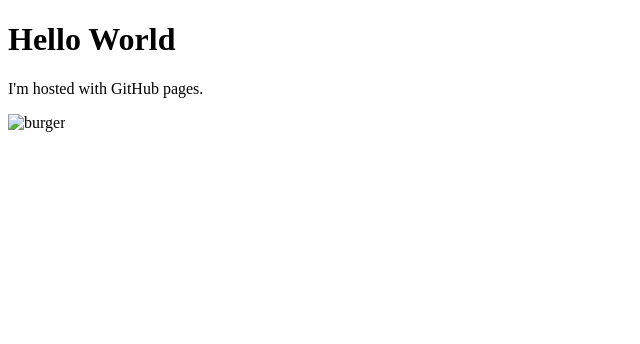
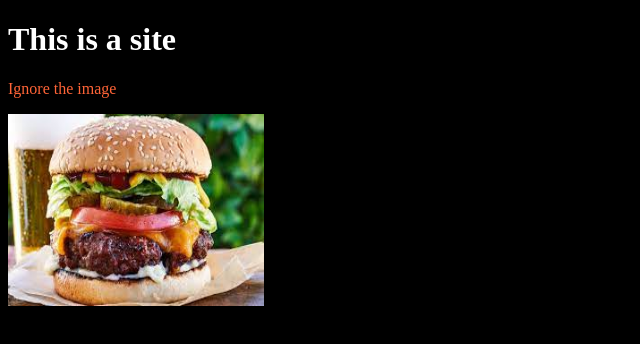
Before and after one commit to Kattaras/Kattaras.github.io, a plain HTML site: page index.html in a window 1280 px wide. Shown: the whole page, without its empty margins (0-640 px from the left). Drawn offline with Linux system fonts and the light colour scheme.

Commit message:
image added

```diff
--- a/index.html
+++ b/index.html
@@ -1,8 +1,9 @@
 <!DOCTYPE html>
 <html>
-<body>
-<h1>Hello World</h1>
-<p>I'm hosted with GitHub pages.</p>
-<img src="burger.jpg" alt="burger" width="104" height="142">
+<body style="background-color:black">
+<h1 style="color:white">This is a site</h1>
+
+<p style="color:#ff6437">Ignore the image</p>
+<img src="images/burger.jpg" alt="burger" width="256" height="192">
 </body>
 </html>
```
Also changed, not shown: images/burger.jpg (added).
